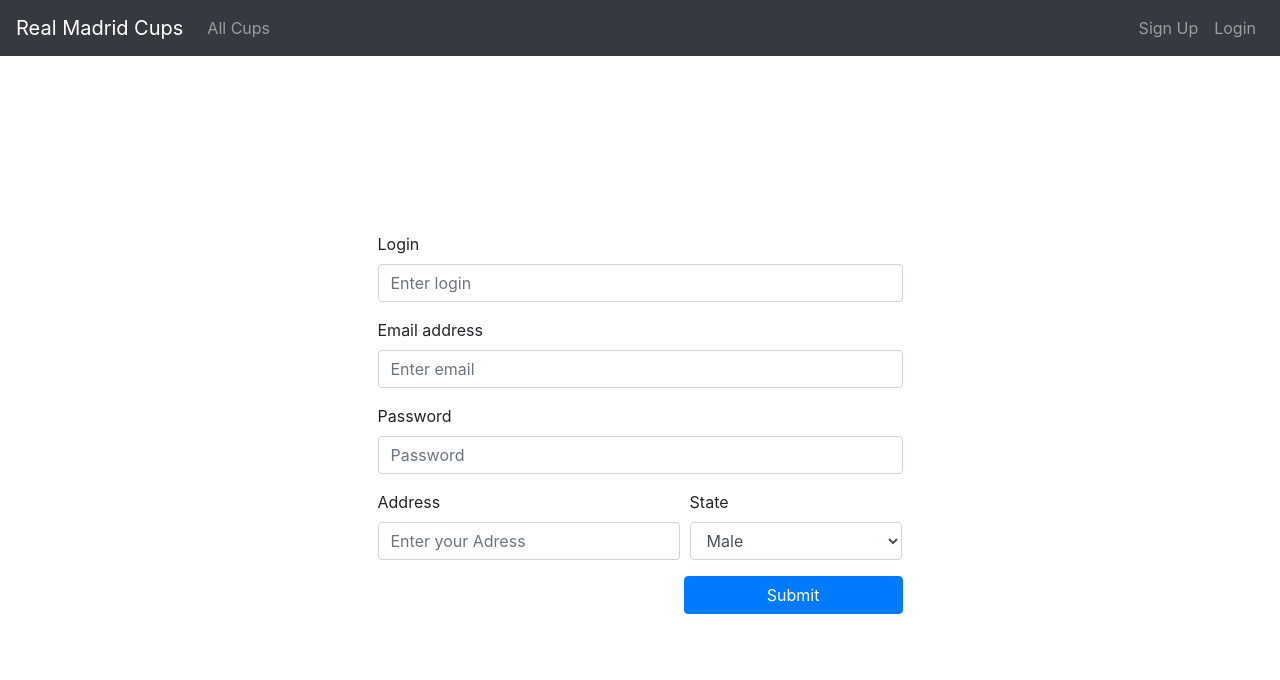
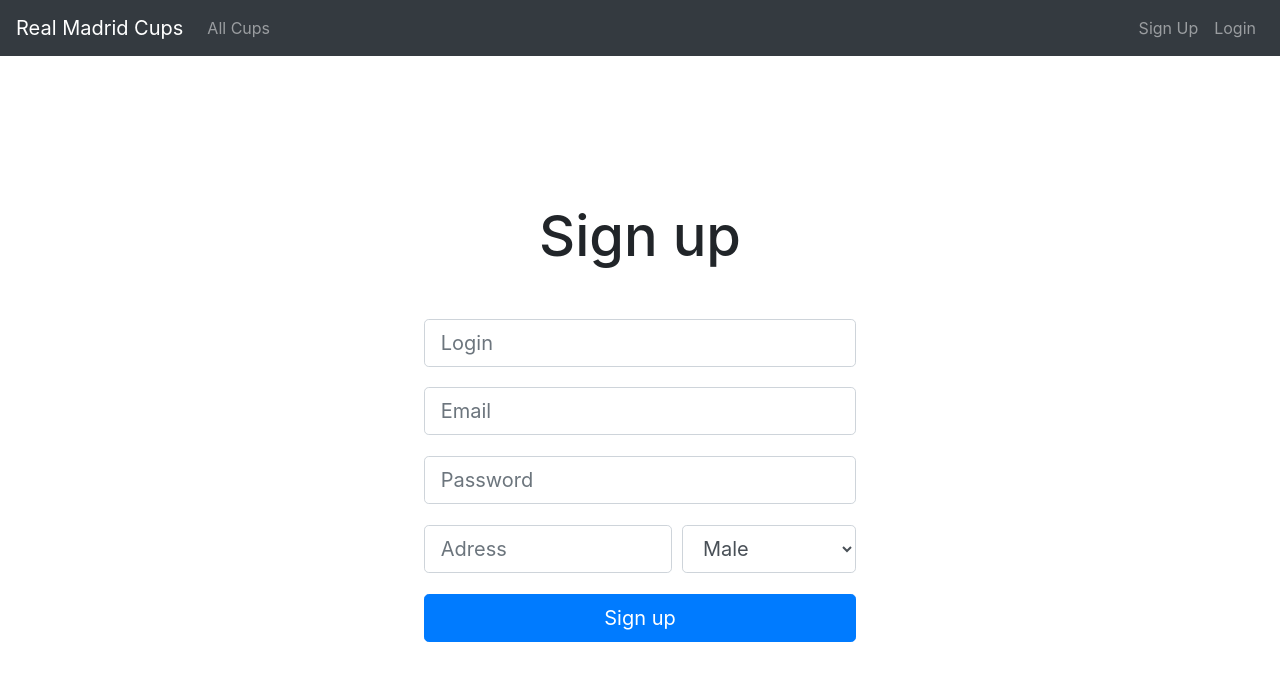
Before and after one commit to tychyna/RMCups, a website: page public/signUp.html in a window 1280 px wide. Drawn offline with nearby package versions, Linux system fonts and the light colour scheme; files that its build step writes are made by us from their sources.

Commit message:
update(signUp): styles

```diff
--- a/public/signUp.html
+++ b/public/signUp.html
@@ -56,14 +56,12 @@
                 <div class="modal-body">
                     <form>
                         <div class="form-group">
-                            <label for="email">Email address</label>
-                            <input type="email" class="form-control" id="email" aria-describedby="emailHelp" placeholder="Enter email">
+                            <input type="email" class="form-control form-control-lg" id="email" aria-describedby="emailHelp" placeholder="Email">
                         </div>
                         <div class="form-group">
-                            <label for="password">Password</label>
-                            <input type="password" class="form-control" id="password" placeholder="Password">
+                            <input type="password" class="form-control form-control-lg" id="password" placeholder="Password">
                         </div>
-                        <button type="submit" class="btn btn-primary float-right">Submit</button>
+                        <button type="submit" class="col-12 btn btn-primary btn-lg">Sign in</button>
                     </form>
                 </div>
                 <div class="modal-footer"></div>
@@ -74,35 +72,32 @@
 
     <div class="container signUp d-flex justify-content-center align-items-center">
 
-        <div class="col-lg-6 col-md-6">
+        <div class="col-md-5">
+            <h1>Sign up</h1>
+
             <form method="get" action="signUp">
                 <div class="form-group">
-                    <label for="loginSignUp">Login</label>
-                    <input type="text" class="form-control" id="loginSignUp" placeholder="Enter login">
+                    <input type="text" class="form-control form-control-lg" id="loginSignUp" placeholder="Login">
                 </div>
                 <div class="form-group">
-                    <label for="emailSignUp">Email address</label>
-                    <input type="text" class="form-control" id="emailSignUp" placeholder="Enter email">
+                    <input type="text" class="form-control form-control-lg" id="emailSignUp" placeholder="Email">
                 </div>
                 <div class="form-group">
-                    <label for="passwordSignUp">Password</label>
-                    <input type="password" class="form-control" id="passwordSignUp" placeholder="Password">
+                    <input type="password" class="form-control form-control-lg" id="passwordSignUp" placeholder="Password">
                 </div>
                 <div class="form-row">
                     <div class="form-group col-md-7">
-                        <label for="adressSignUp">Address</label>
-                        <input type="text" class="form-control" id="adressSignUp" placeholder="Enter your Adress">
+                        <input type="text" class="form-control form-control-lg" id="adressSignUp" placeholder="Adress">
                     </div>
                     <div class="form-group col-md-5">
-                        <label for="stateSignUp">State</label>
-                        <select id="stateSignUp" class="form-control">
+                        <select id="stateSignUp" class="form-control form-control-lg">
                             <option selected>Male</option>
                             <option>Female</option>
                         </select>
                     </div>
                 </div>
 
-                <button type="submit" class="col-lg-5 btn btn-primary float-right">Submit</button>
+                <button type="submit" class="col-12 btn btn-primary btn-lg">Sign up</button>
             </form>
         </div>
     </div>
--- a/public/styles/signUp.css
+++ b/public/styles/signUp.css
@@ -3,4 +3,22 @@ html,
 .signUp {
     height: 100%;
     padding-top: 15px;
+    text-align: center;
 }
+
+h1 {
+    font-size: 3.5rem !important;
+    font-weight: 300;
+    margin-bottom: 3rem !important;
+}
+
+.form-group {
+    margin-bottom: 1.3rem !important;
+}
+
+@media (max-width: 576px) {
+	h1 {
+        font-size: 2.5rem !important;
+        margin-bottom: 1.5rem !important;
+    }
+}
```
Also changed, not shown: public/allCups.html (+3 -5 lines), public/frontPage.html (+3 -5 lines), public/singleCup.html (+3 -5 lines).
